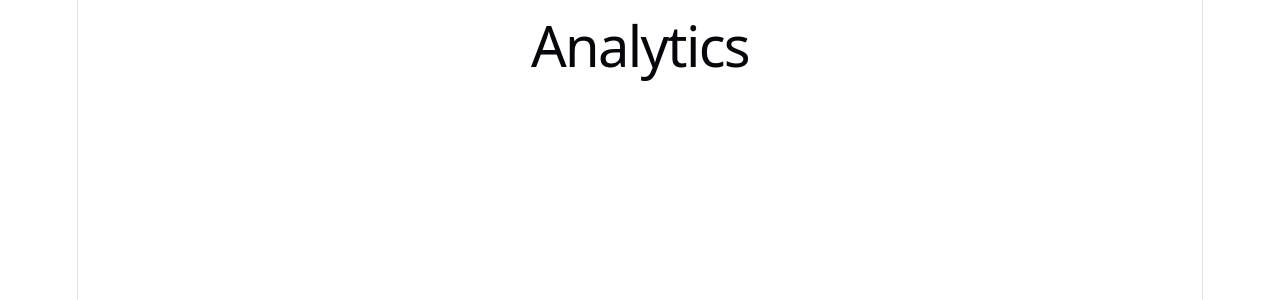
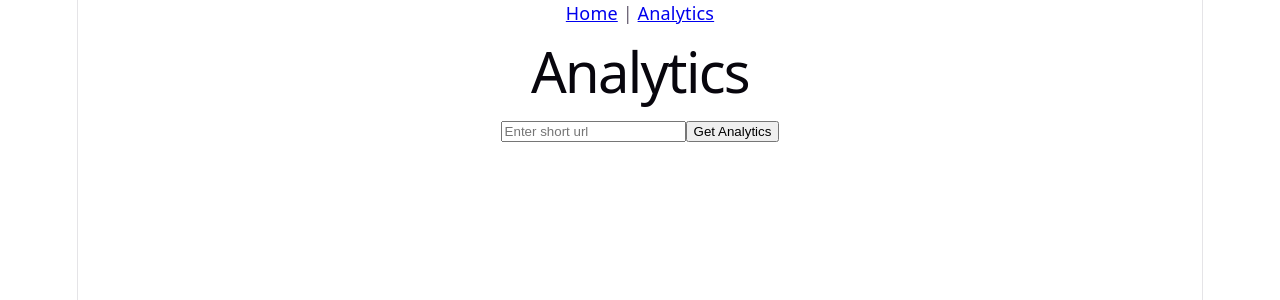
Before and after one commit to mayuri996/url-shortener, a React app in the folder frontend/: page /analytics in a window 1280 px wide. Shown: the top 300 px of the page. Built offline with nearby package versions, Linux system fonts and the light colour scheme; the HTML template or start-up script is replaced by a standard one.

Commit message:
Add analytics frontend and navigation

```diff
--- a/frontend/src/Analytics.jsx
+++ b/frontend/src/Analytics.jsx
@@ -1,6 +1,65 @@
+import { useState } from 'react';
+import { NavLink } from "react-router-dom";
 function Analytics(){
+    const [clickCount,setClickCount]=useState("");
+    const [longUrl,setLongUrl]=useState("");
+    const [shortUrl,setShortUrl]=useState("");
+    const baseUrl="http://127.0.0.1:8000/";
+    async function handleGetStats(){
+        //handle network errors
+        try{
+            //first check if it is a valid short url
+            //then, extract the code from the url
+            if (!shortUrl.startsWith(baseUrl)){
+                alert("Please enter a valid short URL.");
+                return;
+            }
+
+            const shortCode=shortUrl.substring(baseUrl.length);
+
+            const response=await fetch(`http://127.0.0.1:8000/stats/${shortCode}`,{
+                "method":"GET",
+                headers:{
+                    "Content-Type":"application/json"
+                }
+            });
+
+            const result=await response.json();
+
+            if (response.ok){
+                setClickCount(result.click_count);
+                setLongUrl(result.long_url);
+            }
+            else{
+                alert(result.detail);
+            }
+
+        }
+        catch (e){
+            alert("Unable to connect to the server. Please try again.");
+        }
+    }
     return (
-        <h1>Analytics</h1>
+        <div>
+
+            <nav>
+                <NavLink to="/">Home</NavLink>
+                {" | "}
+                <NavLink to="/analytics">Analytics</NavLink>
+            </nav>
+            <h1>Analytics</h1>
+            <input
+            type="text"
+            placeholder="Enter short url"
+            value={shortUrl}
+            onChange={(e)=>setShortUrl(e.target.value)}/>
+
+            <button onClick={handleGetStats}>Get Analytics</button>
+
+            {clickCount!=="" && <p>Short URL: {shortUrl}</p>}
+            {clickCount && <p>Click Count: {clickCount}</p>}
+            {longUrl && <p>Original URL: {longUrl}</p>}
+        </div>
     );
 }
 
--- a/frontend/src/Home.jsx
+++ b/frontend/src/Home.jsx
@@ -1,4 +1,5 @@
-import { useState } from 'react'
+import { useState } from 'react';
+import {NavLink} from "react-router-dom";
 import './App.css'
 
 function App() {
@@ -14,7 +15,7 @@ function App() {
           "Content-Type":"application/json"
         },
         body:JSON.stringify({url})}
-      )
+      );
 
       const result=await response.json();
 
@@ -29,6 +30,11 @@ function App() {
   }
   return (
     <div>
+      <nav>
+        <NavLink to="/">Home</NavLink>
+        {" | "}
+        <NavLink to="/analytics">Analytics</NavLink>
+      </nav>
       <h1>Url Shortener</h1>
     <input
     type="text"
@@ -39,11 +45,14 @@ function App() {
 
     <button onClick={handleShortenUrl}>Shorten URL</button>
 
-    <p>Shortened Url:
+    {shortUrl && (
+      <p>Shortened Url:
       <a href={shortUrl}>
         {shortUrl}
       </a>
       </p>
+      )
+    }
     </div>
 
 
```
Also changed, not shown: 1 other file (tests, documents, lock files or other folders).
